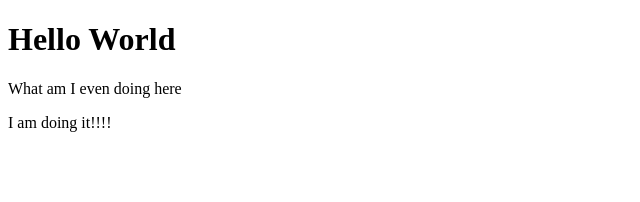
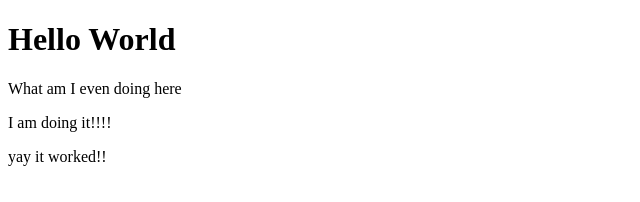
Before and after one commit to mediocreriza/mediocreriza.github.io, a plain HTML site: page index.html in a window 1280 px wide. Shown: the full height of the page, 0-640 px from the left. Drawn offline with Linux system fonts and the light colour scheme.

Commit message:
added a nother new line

```diff
--- a/index.html
+++ b/index.html
@@ -4,5 +4,6 @@
 <h1>Hello World</h1>
 <p>What am I even doing here</p>
 <p>I am doing it!!!!</p>
+<p>yay it worked!!</p>
 </body>
 </html>
```
